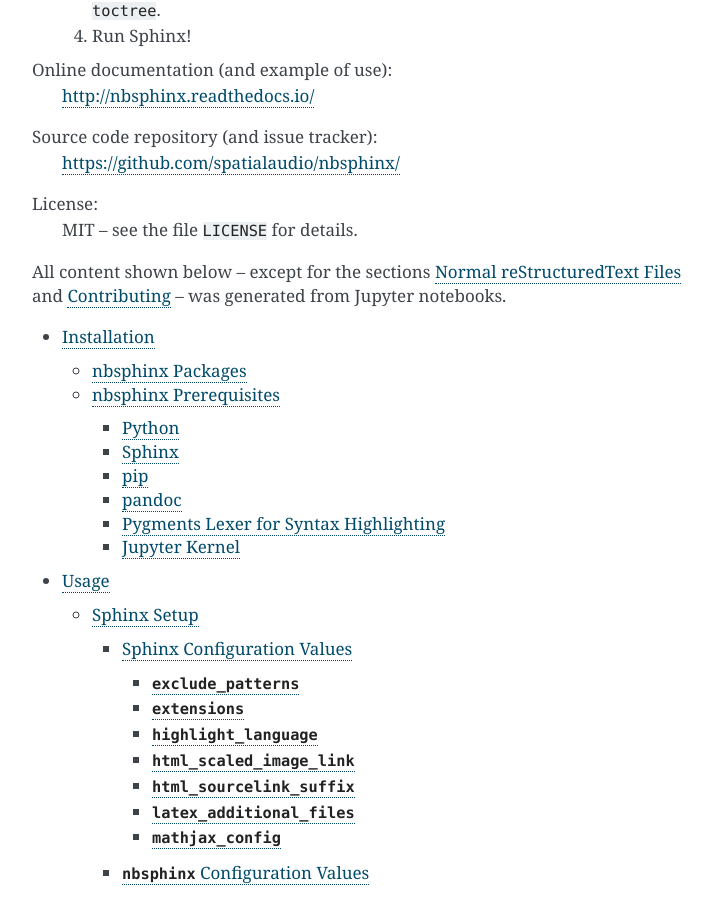
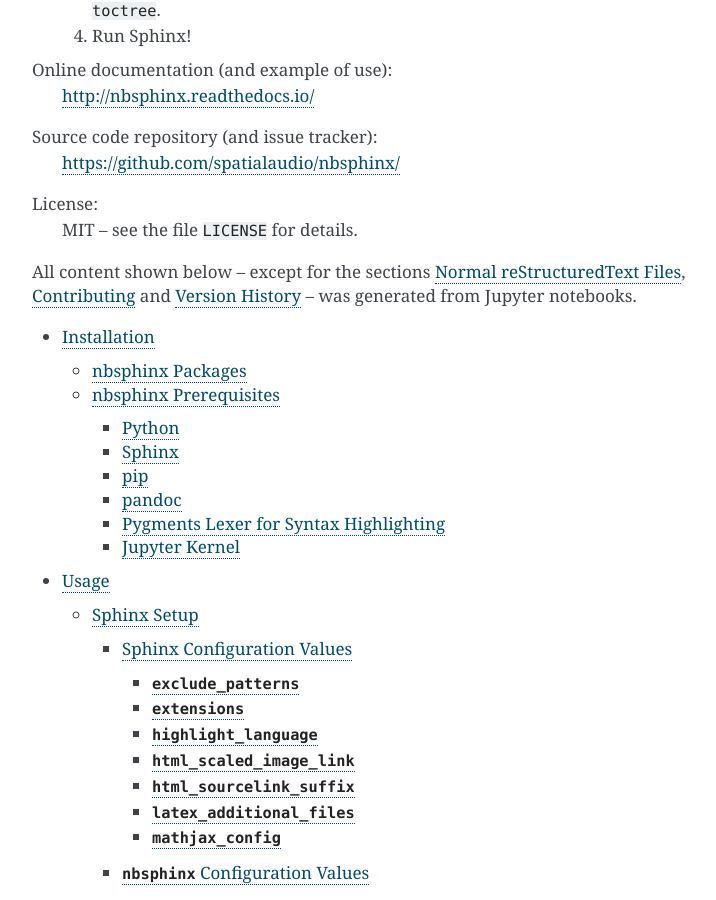
Before and after one commit to spatialaudio/nbsphinx, a Sphinx documentation site: the page built from doc/index.rst, in a window 1280 px wide and 900 px high, scrolled down 402 px. Shown: the whole window, without its empty margins (388-1104 px from the left). Built offline with Sphinx 7.4.7, drawn with Linux system fonts in a browser that asks for light colours; pages that are not in the unit, such as notebooks, are missing from menus.

Commit message:
DOC: Add version history to docs

```diff
--- a/doc/index.rst
+++ b/doc/index.rst
@@ -1,7 +1,8 @@
 .. include:: ../README.rst
 
-All content shown below -- except for the sections :doc:`a-normal-rst-file`
-and :doc:`contributing` -- was generated from Jupyter notebooks.
+All content shown below -- except for the sections :doc:`a-normal-rst-file`,
+:doc:`contributing` and :doc:`version-history` --
+was generated from Jupyter notebooks.
 
 .. toctree::
     :maxdepth: 4
@@ -20,6 +21,7 @@
     a-normal-rst-file
     links
     contributing
+    version-history
 
 .. only:: html
 
--- /dev/null
+++ b/doc/version-history.rst
@@ -0,0 +1,4 @@
+Version History
+===============
+
+.. include:: ../NEWS.rst
```
